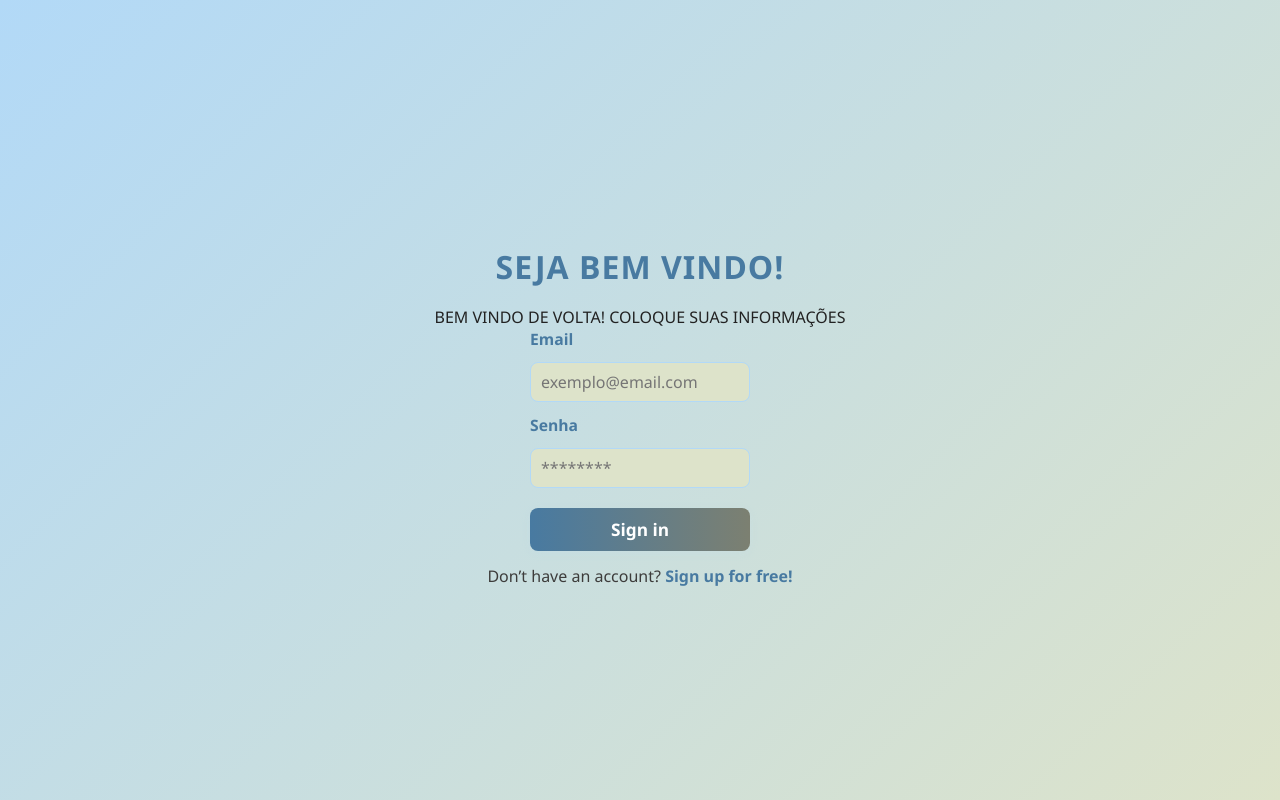
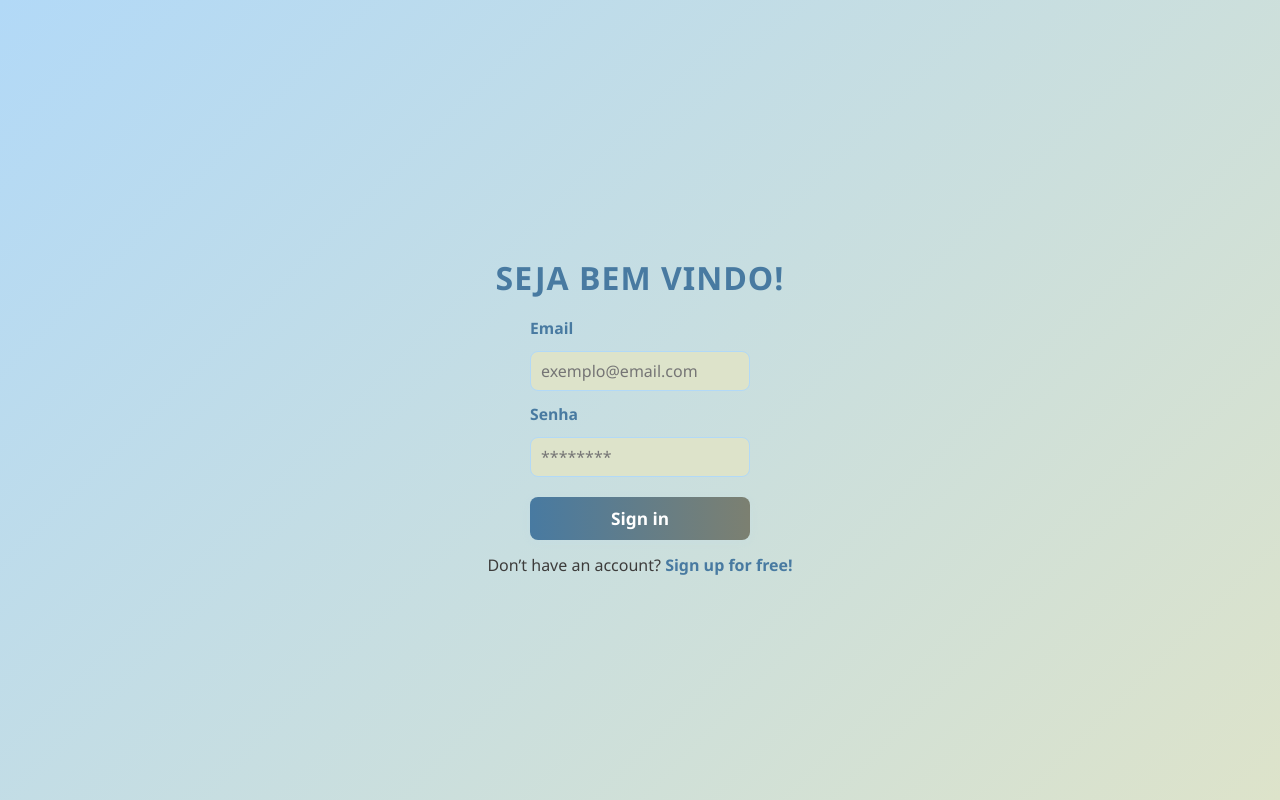
Before and after one commit to pedrosjc10/KickOFF-Match, a React (Create React App) app in the folder frontend/: page /login in a window 1280 px wide. Built offline with nearby package versions, Linux system fonts and the light colour scheme.

Commit message:
Atualizar o Login.tsx

```diff
--- a/frontend/src/pages/Login.tsx
+++ b/frontend/src/pages/Login.tsx
@@ -30,7 +30,6 @@ const Login: React.FC = () => {
   return (
     <div className="login-container">
       <h1>SEJA BEM VINDO!</h1>
-      <p>BEM VINDO DE VOLTA! COLOQUE SUAS INFORMAÇÕES</p>
       {error && <p className="error">{error}</p>}
       <form className="login-form" onSubmit={handleLogin}>
         <label>Email</label>
```
